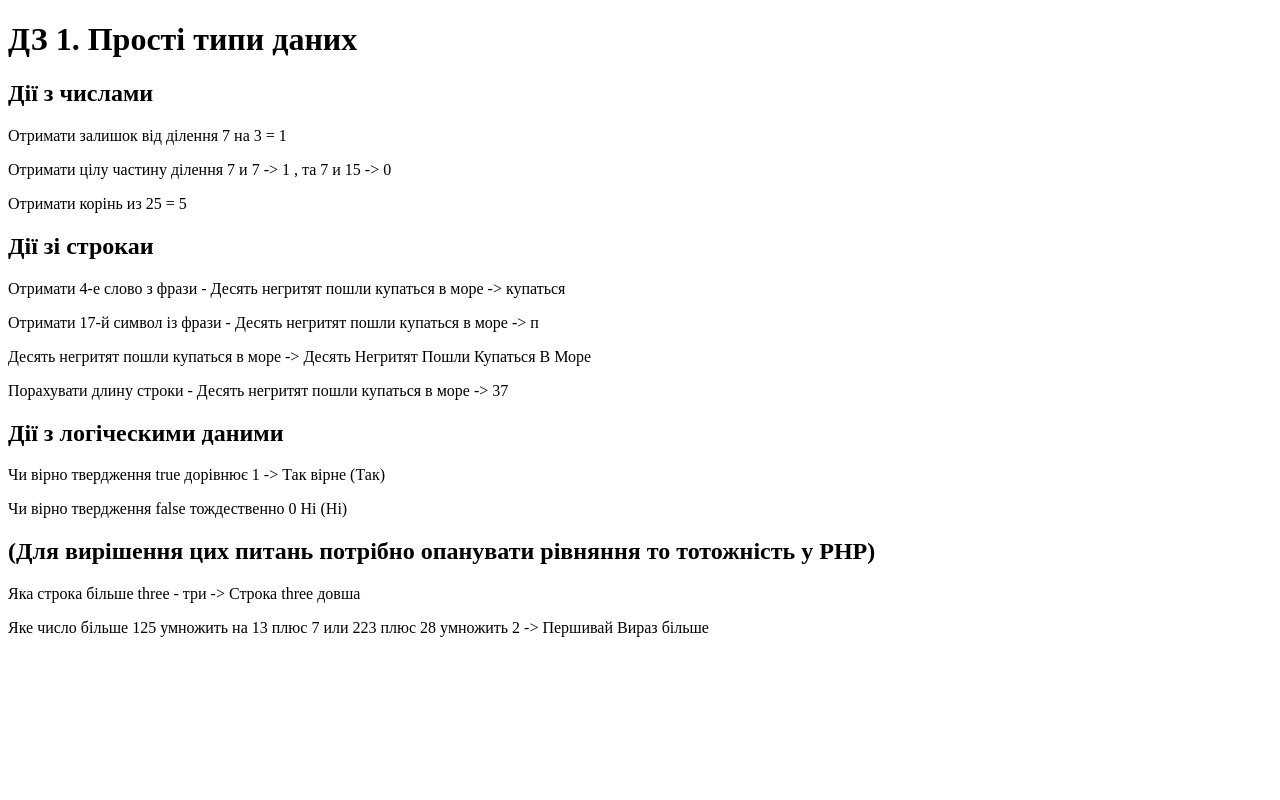
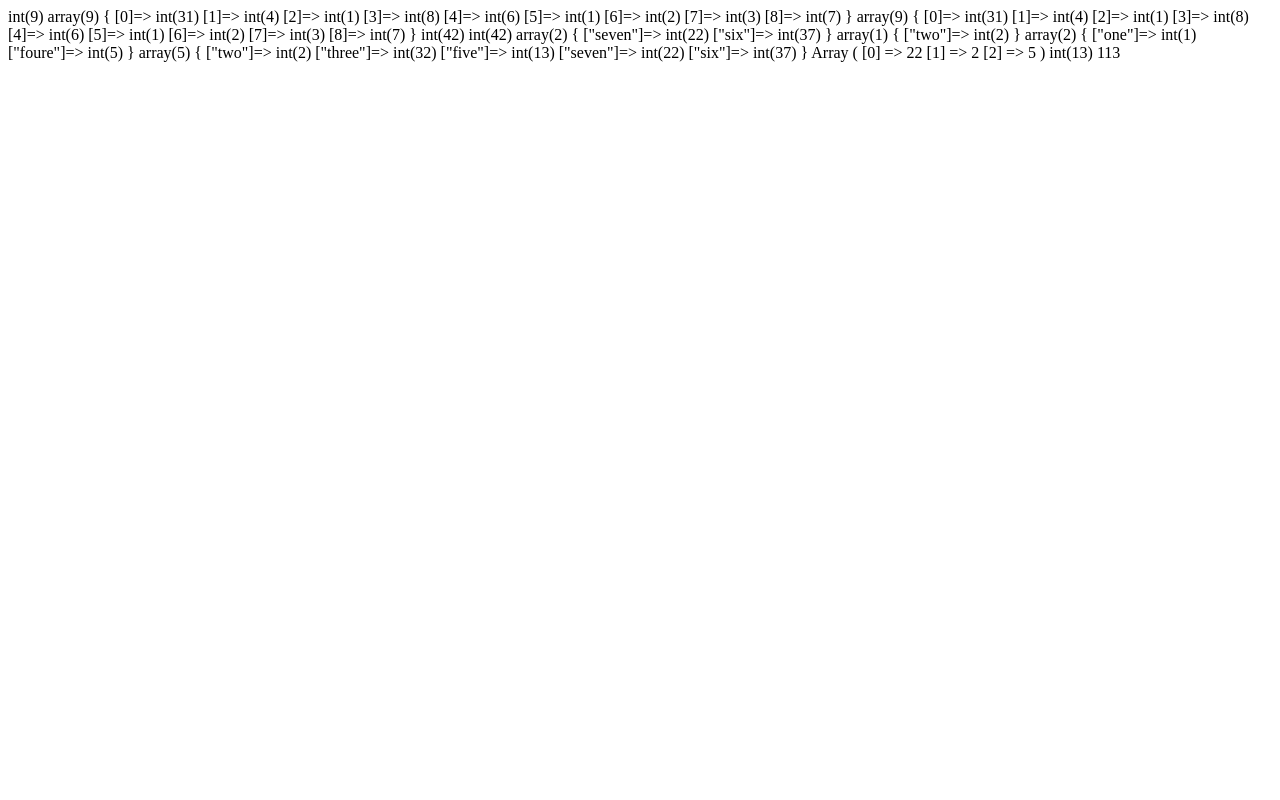
Before and after one commit to BestGak/itHillel, a PHP site: page / in a window 1280 px wide. Run offline with PHP 8.4, Linux system fonts and the light colour scheme.

Commit message:
did third hometask

```diff
--- a/index.php
+++ b/index.php
@@ -1,28 +1,126 @@
-<!DOCTYPE html>
-<html lang="en">
-<head>
-    <meta charset="UTF-8">
-    <meta http-equiv="X-UA-Compatible" content="IE=edge">
-    <meta name="viewport" content="width=device-width, initial-scale=1.0">
-    <title>ДЗ 1. Прості типи даних</title>
-</head>
-<body>
-    <?php $hometask_sting = 'Десять негритят пошли купаться в море'; ?>
-    <h1>ДЗ 1. Прості типи даних</h1>
-    <h2>Дії з числами</h2>
-    <p>Отримати залишок від ділення 7 на 3 = <?= 7 % 3 ?></p>
-    <p>Отримати цілу частину ділення 7 и 7 -> <?= intdiv(7 , 7) ?> , та 7 и 15 -> <?= intdiv(7 , 15) ?></p>
-    <p>Отримати корінь из 25 = <?= sqrt(25) ?></p>
-    <h2>Дії зі строкаи</h2>
-    <p>Отримати 4-е слово з фрази - Десять негритят пошли купаться в море -> <?= explode(' ' , $hometask_sting)[3] ?></p>
-    <p>Отримати 17-й символ із фрази - Десять негритят пошли купаться в море -> <?= mb_substr($hometask_sting , 16 , 1) ?></p>
-    <p>Десять негритят пошли купаться в море -> <?= mb_convert_case($hometask_sting , MB_CASE_TITLE) ?></p>
-    <p>Порахувати длину строки - Десять негритят пошли купаться в море -> <?= mb_strlen($hometask_sting) ?></p>
-    <h2>Дії з логіческими даними</h2>
-    <p>Чи вірно твердження true дорівнює 1 -> <?= true == 1 ? 'Так вiрне' : 'Нi' ?> (Так)</p>
-    <p>Чи вірно твердження false тождественно 0 <?= false === 0 ? 'Так вiрне' : 'Нi' ?> (Нi)</p>
-    <h2>(Для вирішення цих питань потрібно опанувати рівняння то тотожність у РНР)</h2>
-    <p>Яка строка більше three - три -> <?= mb_strlen('three') > mb_strlen('три') ? 'Строка three довша' : 'Строка три довша' ?></p>
-    <p>Яке число більше 125 умножить на 13 плюс 7 или 223 плюс 28 умножить 2 -> <?= (125 * 13 + 7) > (28*2+223) ? 'Першивай Вираз бiльше' : 'Другий вираз бiльше' ?></p>
-</body>
-</html>
+<?php
+    $arr = [1, 2, 3, 7, 31, 4, 1, 8, 6];
+
+    //посчитать длину массива
+    var_dump(count($arr));
+
+    //переместить первые 4 элемента массива в конец массива
+
+        // Variant 1
+        for($i = 0; $i < 4; $i++) {
+            array_push($arr , $arr[0]);
+            array_shift($arr);
+        }
+
+        // Variant 2
+        $arr = [1, 2, 3, 7, 31, 4, 1, 8, 6];
+
+        for($i = 0; $i < 4; $i++) {
+            array_push($arr , $arr[$i]);
+        }
+
+        var_dump(array_slice($arr , 4));
+
+        // Variant 3
+        $arr = [1, 2, 3, 7, 31, 4, 1, 8, 6];
+
+        var_dump(array_merge(array_slice($arr , 4) , array_slice($arr , 0 , 4)));
+
+    //получить сумму 4,5,6 элемента
+    $arr = [1, 2, 3, 7, 31, 4, 1, 8, 6];
+        // Variant 1
+    var_dump($arr[3] + $arr[4] + $arr[5]);
+        // Variant 2
+    var_dump(array_sum(array_splice($arr , 3 , 3)));
+
+    $firstArr = [
+        'one' => 1,
+        'two' => 2,
+        'three' => 3,
+        'foure' => 5,
+        'five' => 12,
+        ];
+
+        $secondArr = [
+        'one' => 1,
+        'seven' => 22,
+        'three' => 32,
+        'foure' => 5,
+        'five' => 13,
+        'six' => 37,
+        ];
+
+        function check_sample_key($key1, $key2)
+        {
+            if ($key1 == $key2)
+                return 0;
+            else if ($key1 > $key2)
+                return 1;
+            else
+                return -1;
+        }
+
+        // найти все элементы которые отсутствуют в первом массиве и присутствуют во втором
+
+        var_dump(array_diff_ukey($secondArr , $firstArr , 'check_sample_key'));
+
+        // найти все элементы которые присутствую в первом и отсутствуют во втором
+
+        var_dump(array_diff_ukey($firstArr , $secondArr , 'check_sample_key'));
+
+        // найти все элементы значения которых совпадают
+
+        var_dump(array_intersect($firstArr, $secondArr));
+
+        // найти все элементы значения которых отличается
+
+        var_dump(array_merge(array_diff($firstArr , $secondArr) , array_diff($secondArr , $firstArr)));
+
+        $thirdtArr = [
+            'one' => 1,
+            'two' => [
+                'one' => 1,
+                'seven' => 22,
+                'three' => 32,
+            ],
+            'three' => [
+                'one' => 1,
+                'two' => 2,
+            ],
+            'foure' => 5,
+            'five' => [
+                'three' => 32,
+                'foure' => 5,
+                'five' => 12,
+            ],
+            ];
+            //получить все вторые элементы вложенных массивов
+
+            $second_elements = [];
+
+            foreach ($thirdtArr as $elements) {
+                if (is_array($elements)) {
+                    $values = array_values($elements);
+                    if (isset($values[1])) {
+                        $second_elements[] = $values[1];
+                    }
+                }
+            }
+
+            print_r($second_elements);
+
+            //получить общее количество элементов в массиве
+
+            var_dump(count($thirdtArr, COUNT_RECURSIVE));
+
+
+            //получить сумму всех значений в массиве
+
+            function sum_arrays(array $array) {
+                $sum_array = array_sum($array);
+                foreach($array as $child) {
+                    $sum_array += is_array($child) ? sum_arrays($child) : 0;
+                }
+                return $sum_array;
+            }
+            print_r(sum_arrays($thirdtArr));
```
Also changed, not shown: lesson1/index.php (added, +28 -0 lines).
